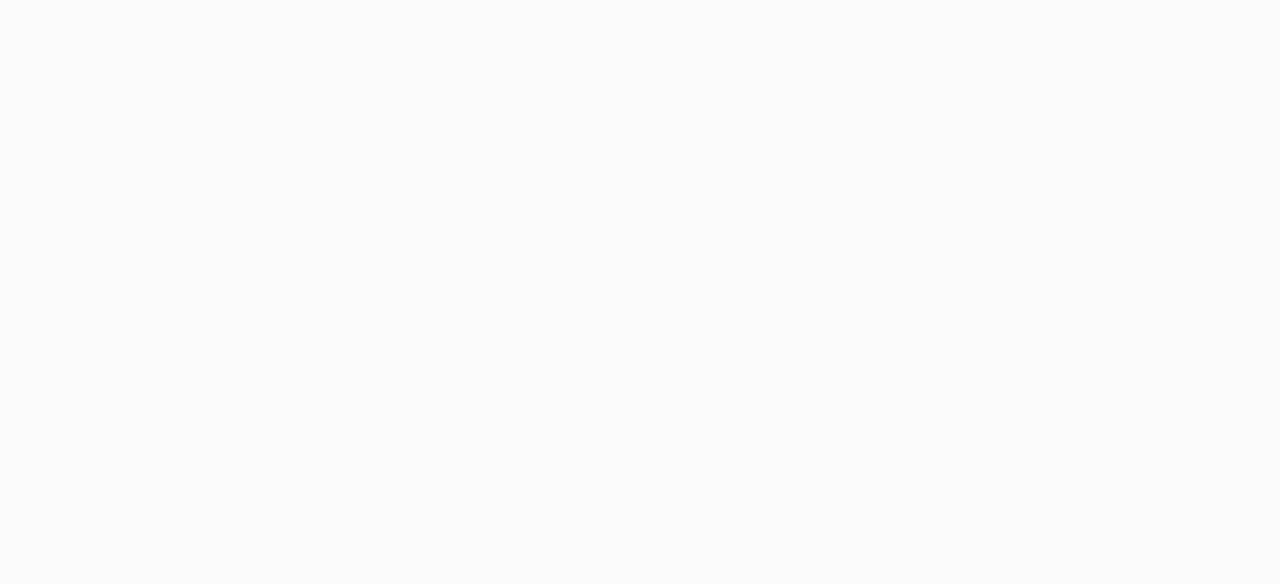
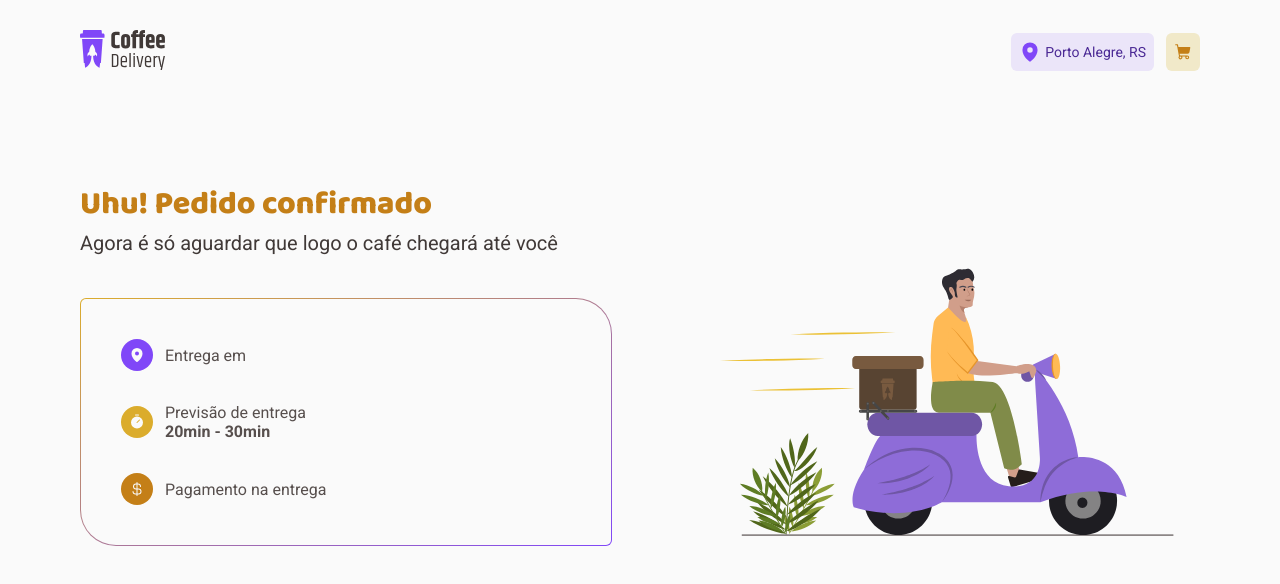
Before and after one commit to jhorranisbr/rs-ig-chl-02-coffee-delivery, a React (Vite) app: page /order/1/success in a window 1280 px wide. Before the commit this address had no page. Shown: the top 584 px of the page. Built offline with nearby package versions, Linux system fonts and the light colour scheme.

Commit message:
feat(Success): add order infos to page

```diff
--- a/src/Router.tsx
+++ b/src/Router.tsx
@@ -10,7 +10,7 @@
       <Route path="/" element={<DefaultLayout />}>
         <Route path="/" element={<Home />} />
         <Route path="/checkout" element={<Checkout />} />
-        <Route path="/success" element={<Success />} />
+        <Route path="/order/:orderId/success" element={<Success />} />
       </Route>
     </Routes>
   )
--- a/src/contexts/CartContext.tsx
+++ b/src/contexts/CartContext.tsx
@@ -20,6 +20,7 @@
 interface CartContextData {
   coffees: Coffee[]
   paymentMethod: PaymentMethods
+  orders: Order[]
   addCoffeeToCart: (data: Coffee) => void
   increaseAmount: (coffeeId: string) => void
   decreaseAmount: (coffeeId: string) => void
@@ -98,6 +99,7 @@
       value={{
         coffees,
         paymentMethod,
+        orders,
         addCoffeeToCart,
         increaseAmount,
         decreaseAmount,
--- a/src/pages/Checkout/index.tsx
+++ b/src/pages/Checkout/index.tsx
@@ -69,7 +69,7 @@
 
     checkout(order)
 
-    navigate('/success', { replace: true })
+    navigate(`/order/${order.id}/success`, { replace: true })
   }
 
   return (
--- a/src/pages/Success/index.tsx
+++ b/src/pages/Success/index.tsx
@@ -1,3 +1,8 @@
+import { useContext } from 'react'
+import { useParams } from 'react-router-dom'
+
+import { CartContext } from '../../contexts/CartContext'
+
 import { CurrencyDollar, MapPin, Timer } from '@phosphor-icons/react'
 
 import successCover from '../../assets/success-cover.svg'
@@ -12,7 +17,34 @@
   Info,
 } from './styles'
 
+const PAYMENT_METHODS = {
+  'credit-card': 'Cartão de Crédito',
+  'debit-card': 'Cartão de Débito',
+  cash: 'Dinheiro',
+}
+
 export function Success() {
+  const { orders } = useContext(CartContext)
+  const { orderId } = useParams()
+
+  const order = orders.find((order) => order.id === orderId)
+
+  let deliveryTop = ''
+  let deliveryBottom = ''
+  let paymentMethod = ''
+
+  if (order) {
+    deliveryTop = `${order?.delivery.street}, ${order?.delivery.number}`
+
+    if (order.delivery.complement) {
+      deliveryTop = String(deliveryTop).concat(', ', order.delivery.complement)
+    }
+
+    deliveryBottom = `${order?.delivery.district} - ${order?.delivery.city}, ${order?.delivery.region}`
+
+    paymentMethod = PAYMENT_METHODS[order.paymentMethod]
+  }
+
   return (
     <SuccessContainer>
       <Title>Uhu! Pedido confirmado</Title>
@@ -25,21 +57,28 @@
               <span>
                 <MapPin weight="fill" size={16} />
               </span>
-              <p>Entrega em </p>
+              <p>
+                Entrega em <strong>{deliveryTop}</strong> <br />
+                {deliveryBottom}
+              </p>
             </Info>
 
             <Info $color="yellow">
               <span>
                 <Timer weight="fill" size={16} />
               </span>
-              <p>Previsão de entrega </p>
+              <p>
+                Previsão de entrega <br /> <strong>20min - 30min</strong>{' '}
+              </p>
             </Info>
 
             <Info $color="yellowDark">
               <span>
                 <CurrencyDollar size={16} />
               </span>
-              <p>Previsão de entrega </p>
+              <p>
+                Pagamento na entrega <br /> <strong>{paymentMethod}</strong>
+              </p>
             </Info>
           </InfoWrapper>
         </InfoContainer>
--- a/src/pages/Success/styles.ts
+++ b/src/pages/Success/styles.ts
@@ -3,6 +3,8 @@
 export const SuccessContainer = styled.main`
   max-width: 70rem;
   margin: 0 auto;
+
+  padding: 5rem 0;
 `
 
 export const Title = styled.h2`
@@ -75,6 +77,10 @@
   align-items: center;
   gap: 0.75rem;
 
+  p {
+    flex: 1;
+  }
+
   span {
     width: 2rem;
     height: 2rem;
```
